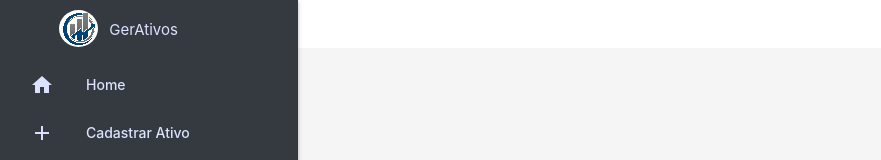
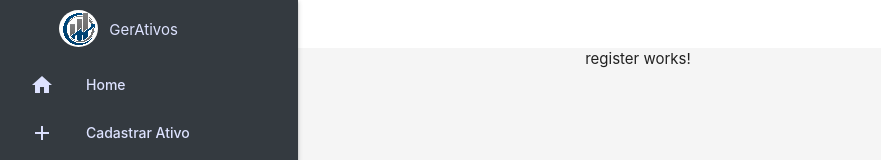
Before and after one commit to FernandoLopesTI/gerenciamento-ativo-financeiros, an Angular app: page /cadastrar in a window 1280 px wide. Before the commit this address led to /. Shown: the top 160 px of the page, without its empty margins (2-883 px from the left). Built offline with nearby package versions, Linux system fonts and the light colour scheme.

Commit message:
Mapear componentes à rotas no módulo de rotas

```diff
--- a/src/app/app-routing.module.ts
+++ b/src/app/app-routing.module.ts
@@ -1,10 +1,12 @@
 import { NgModule } from '@angular/core';
 import { RouterModule, Routes } from '@angular/router';
 import { HomeComponent } from './componentes/home/home.component';
+import { RegisterComponent } from './componentes/register/register.component';
 
 const routes: Routes = [
   {path: '',redirectTo: 'inicio', pathMatch: 'full'},
   { path: 'home', component: HomeComponent },
+  { path: 'cadastrar', component: RegisterComponent },
 ];
 
 @NgModule({
--- a/src/app/app.module.ts
+++ b/src/app/app.module.ts
@@ -11,6 +11,7 @@ import { LogoComponent } from './componentes/logo/logo.component';
 import { FooterComponent } from './componentes/footer/footer.component';
 import { HeaderComponent } from './componentes/header/header.component';
 import { HomeComponent } from './componentes/home/home.component';
+import { RegisterComponent } from './componentes/register/register.component';
 @NgModule({
   declarations: [
     AppComponent,
@@ -21,7 +22,8 @@ import { HomeComponent } from './componentes/home/home.component';
     LogoComponent,
     FooterComponent,
     HeaderComponent,
-    HomeComponent
+    HomeComponent,
+    RegisterComponent
   ],
   imports: [
     BrowserModule,
--- a/src/app/componentes/menu/menu.component.html
+++ b/src/app/componentes/menu/menu.component.html
@@ -8,6 +8,6 @@
       </div>
     </div>
     <li><a [routerLink]="'/home'" class="flow-text"><i class="material-icons">home</i>Home</a></li>
-    <li><a href="#" class="flow-text"><i class="material-icons">add</i>Cadastrar Ativo</a></li>
+    <li><a [routerLink]="'/cadastrar'" class="flow-text"><i class="material-icons">add</i>Cadastrar Ativo</a></li>
     <li><a href="#" class="flow-text"><i class="material-icons">exit_to_app</i>Sair</a></li>
   </ul>
--- /dev/null
+++ b/src/app/componentes/register/register.component.css
@@ -0,0 +1,3 @@
+p{
+  text-align: center;
+}
--- /dev/null
+++ b/src/app/componentes/register/register.component.html
@@ -0,0 +1 @@
+<p>register works!</p>
--- /dev/null
+++ b/src/app/componentes/register/register.component.ts
@@ -0,0 +1,15 @@
+import { Component, OnInit } from '@angular/core';
+
+@Component({
+  selector: 'app-register',
+  templateUrl: './register.component.html',
+  styleUrls: ['./register.component.css']
+})
+export class RegisterComponent implements OnInit {
+
+  constructor() { }
+
+  ngOnInit(): void {
+  }
+
+}
```
Also changed, not shown: 1 other file (tests, documents, lock files or other folders).
